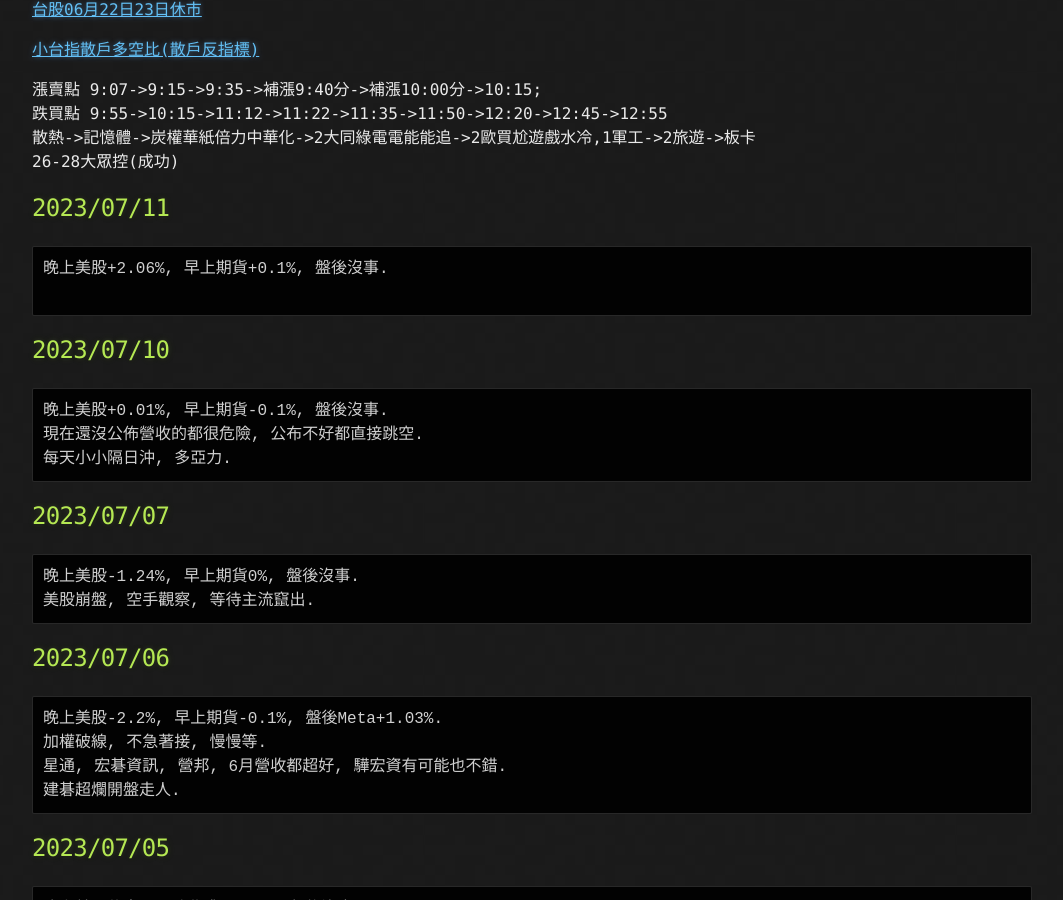
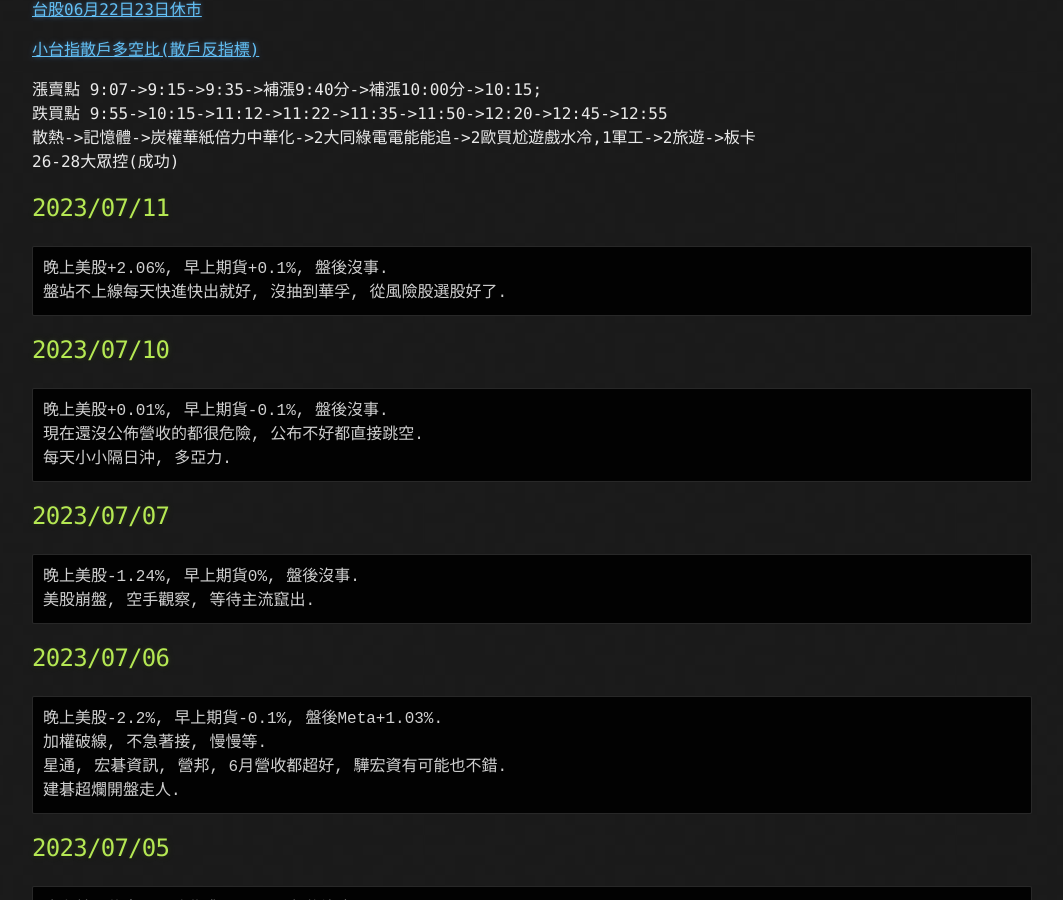
Before and after one commit to lepg5487/Stock_God, a Jekyll site: the page built from index.md, in a window 1280 px wide and 900 px high, scrolled down 460 px. Shown: the whole window, without its empty margins (108-1171 px from the left). Built offline with Jekyll 4.4.1, drawn with Linux system fonts in a browser that asks for light colours; our own code applies the rules of GitHub Pages for plain Markdown files.

Commit message:
Update index.md

````diff
--- a/index.md
+++ b/index.md
@@ -24,7 +24,7 @@ layout: testlayouts
 ## 2023/07/11
 ```
 晚上美股+2.06%, 早上期貨+0.1%, 盤後沒事.
-
+盤站不上線每天快進快出就好, 沒抽到華孚, 從風險股選股好了.
 ```
 
 ## 2023/07/10
````
